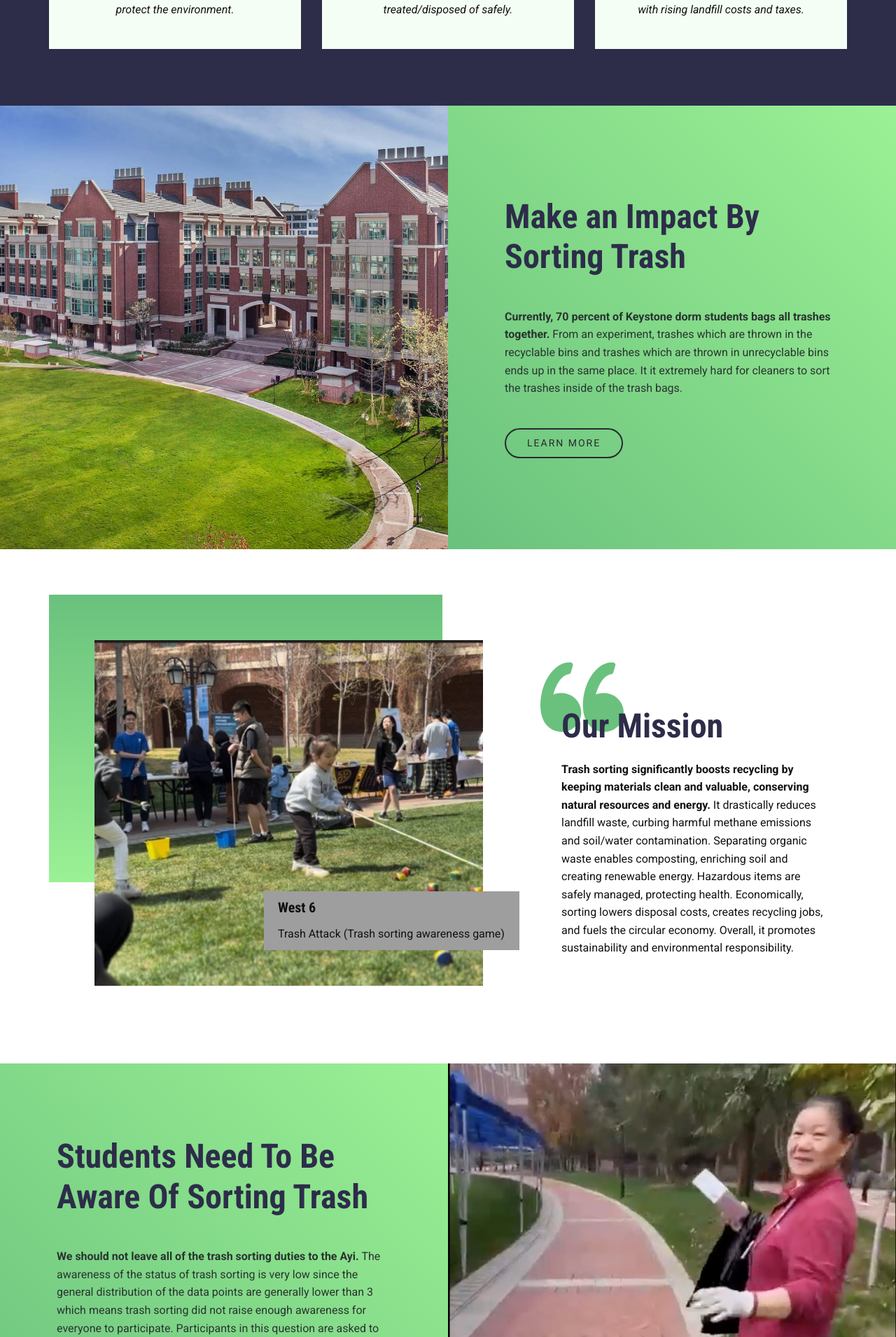
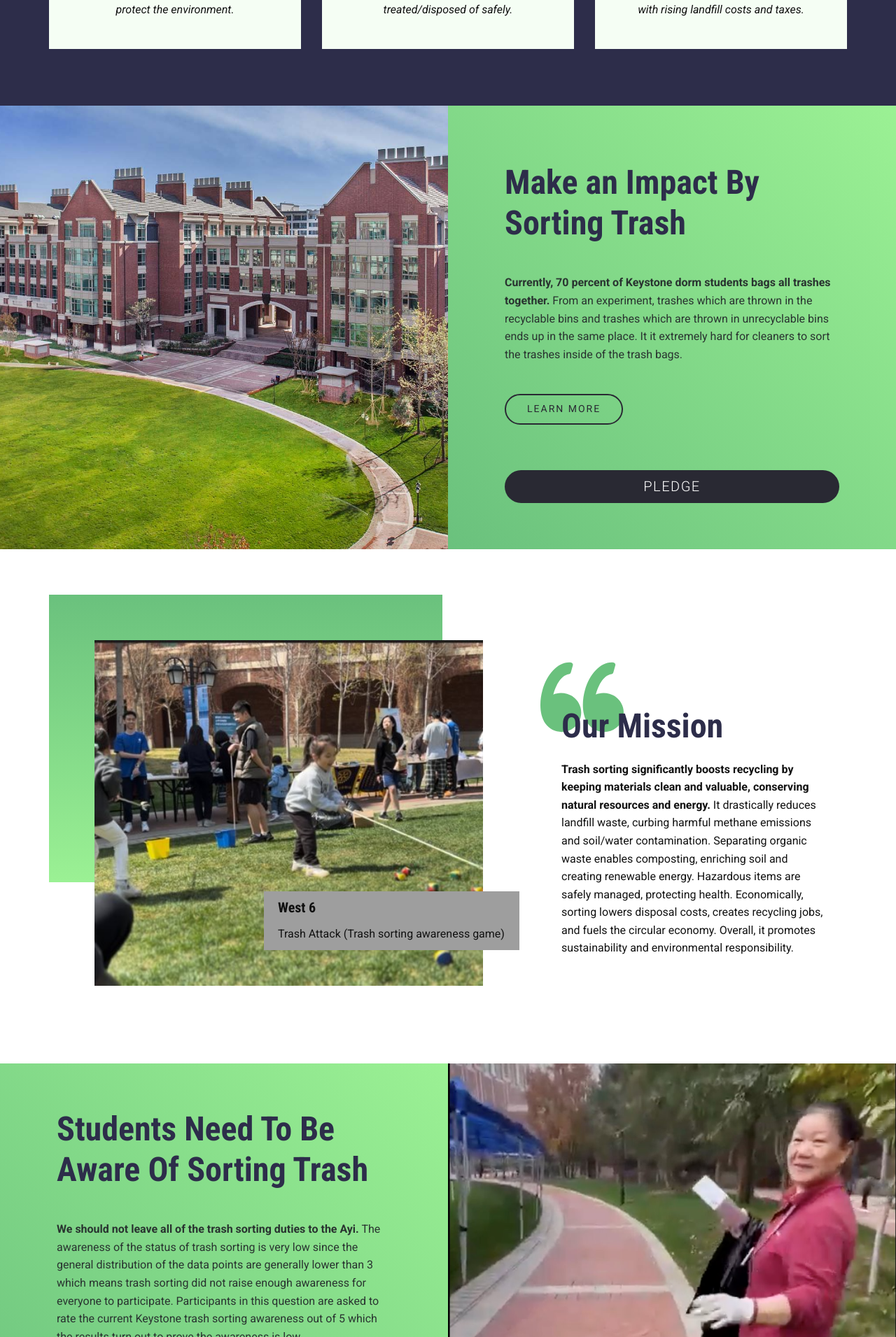
Before and after one commit to hujingwen1025/Keystone-Recycle-Website, a Flask app: page / in a window 1280 px wide. Shown: the part 942-2853 px from the top of the page at 70% size. Run offline with Flask 3, Linux system fonts and the light colour scheme; grey boxes are pictures that could not be loaded.

Commit message:
Updated pledge button
Added pledge button
Minor fixes

```diff
--- a/templates/home.html
+++ b/templates/home.html
@@ -477,7 +477,18 @@
 .u-section-10 .u-text-5 {width: 104px; margin-top: 17px; margin-left: 118px; margin-right: 118px}
 .u-section-10 .u-text-6 {width: 185px; margin-bottom: 17px}
 .u-section-10 .u-text-7 {width: 104px; margin-top: 17px; margin-left: 118px; margin-right: 118px}
-.u-section-10 .u-text-8 {width: 202px} }</style><script type="application/ld+json">{
+.u-section-10 .u-text-8 {width: 202px} }
+.pledgebutton {
+    background-color: #292933;
+    color: white;
+    margin-bottom: 50px;
+    font-size: 20px;
+    border-radius: 35px;
+    border: none;
+    padding: 7.5px;
+    font-weight: 300;
+    letter-spacing: 1.5px;
+}</style><script type="application/ld+json">{
 		"@context": "http://schema.org",
 		"@type": "Organization",
 		"name": "",
@@ -721,8 +732,8 @@
                         <div class="u-container-layout u-valign-middle u-container-layout-2">
                             <h2 class="u-text u-text-1">Make an Impact By Sorting Trash</h2>
                             <p class="u-text u-text-palette-4-dark-3 u-text-2"><b>Currently, 70 percent of Keystone dorm students bags all trashes together.</b> From an experiment, trashes which are thrown in the recyclable bins and trashes which are thrown in unrecyclable bins ends up in the same place. It it extremely hard for cleaners to sort the trashes inside of the trash bags.</p>
-                            <a href="#" class="u-border-2 u-border-palette-5-dark-3 u-btn u-button-style u-btn-1">learn more</a>
-                        </div>
+                            <a onclick="document.getElementById('awaresorting').scrollIntoView({ behavior: 'smooth', block: 'start' });" class="u-border-2 u-border-palette-5-dark-3 u-btn u-button-style u-btn-1">learn more</a>
+<button class="pledgebutton" href="https://forms.office.com/Pages/ResponsePage.aspx?id=_ZA9iCIfM0u67zTIjyNaHRctCS9n6JBKqtQRY8826IhUOFlGTDE4OFY3NDU1WFNUUTI4VDVQNjNZOS4u&r4a2929cc30ea4dd1b5f19d197ab90c37=%22I%20Pledge%22">PLEDGE</button>                        </div>
                     </div>
                 </div>
             </div>
@@ -790,15 +801,15 @@
                 </div>
             </div>
         </div></section>
-    <section class="u-clearfix u-section-6" id="carousel_1dbf"><div class="u-clearfix u-expanded-width u-layout-wrap u-layout-wrap-1">
+    <section class="u-clearfix u-section-6" id="carousel_1dbf"><div class="u-clearfix u-expanded-width u-layout-wrap u-layout-wrap-1" id="awaresorting">
             <div class="u-gutter-0 u-layout">
                 <div class="u-layout-row">
                     <div class="u-container-style u-gradient u-layout-cell u-left-cell u-size-30 u-layout-cell-1">
                         <div class="u-container-layout u-valign-middle u-container-layout-1">
                             <h2 class="u-text u-text-1">Students Need To Be Aware Of Sorting Trash</h2>
                             <p class="u-text u-text-palette-4-dark-3 u-text-2"><b>We should not leave all of the trash sorting duties to the Ayi.</b> The awareness of the status of trash sorting is very low since the general distribution of the data points are generally lower than 3 which means trash sorting did not raise enough awareness for everyone to participate. Participants in this question are asked to rate the current Keystone trash sorting awareness out of 5 which the results turn out to prove the awareness is low.</p>
-                            <a href="#" class="u-border-2 u-border-palette-5-dark-3 u-btn u-button-style u-btn-1">learn more</a>
-                        </div>
+                            <a onclick="document.getElementById('takeaction').scrollIntoView({ behavior: 'smooth', block: 'start' });" class="u-border-2 u-border-palette-5-dark-3 u-btn u-button-style u-btn-1">learn more</a>
+<button class="pledgebutton" href="https://forms.office.com/Pages/ResponsePage.aspx?id=_ZA9iCIfM0u67zTIjyNaHRctCS9n6JBKqtQRY8826IhUOFlGTDE4OFY3NDU1WFNUUTI4VDVQNjNZOS4u&r4a2929cc30ea4dd1b5f19d197ab90c37=%22I%20Pledge%22">PLEDGE</button>                        </div>
                     </div>
                     <div class="u-align-left-sm u-align-left-xs u-container-style u-image u-layout-cell u-right-cell u-size-30 u-image-1">
                         <div class="u-container-layout"></div>
@@ -862,7 +873,7 @@
                 </div>
             </div>
         </div></section>
-    <section class="u-clearfix u-section-8" id="carousel_59d8"><div class="u-clearfix u-expanded-width u-layout-wrap u-layout-wrap-1">
+    <section class="u-clearfix u-section-8" id="carousel_59d8"><div class="u-clearfix u-expanded-width u-layout-wrap u-layout-wrap-1" id="takeaction">
             <div class="u-gutter-0 u-layout">
                 <div class="u-layout-row">
                     <div class="u-container-style u-image u-layout-cell u-left-cell u-size-30 u-image-1">
@@ -880,13 +891,13 @@
                                 <li>Spread awareness of trash sorting outside of Keystone<br></li>
                             </ol>
                             <p><b>Ayi in Keystone works hard sorting the trash you throw away. Sort your trash to lessen their stress.</b></p>
-                            <a href="#" class="u-border-2 u-border-palette-5-dark-3 u-btn u-button-style u-btn-1">learn more</a>
-                        </div>
+                            <a onclick="document.getElementById('studenttrash').scrollIntoView({ behavior: 'smooth', block: 'start' });" class="u-border-2 u-border-palette-5-dark-3 u-btn u-button-style u-btn-1">learn more</a>
+<button class="pledgebutton" href="https://forms.office.com/Pages/ResponsePage.aspx?id=_ZA9iCIfM0u67zTIjyNaHRctCS9n6JBKqtQRY8826IhUOFlGTDE4OFY3NDU1WFNUUTI4VDVQNjNZOS4u&r4a2929cc30ea4dd1b5f19d197ab90c37=%22I%20Pledge%22">PLEDGE</button>                        </div>
                     </div>
                 </div>
             </div>
         </div></section>
-    <section class="u-clearfix u-section-9" id="sec-513d"><div class="u-clearfix u-sheet u-sheet-1">
+    <section class="u-clearfix u-section-9" id="sec-513d"><div class="u-clearfix u-sheet u-sheet-1" id="studenttrash">
             <div class="u-container-style u-expanded-width-md u-expanded-width-sm u-expanded-width-xs u-group u-group-1">
                 <div class="u-container-layout u-valign-middle u-container-layout-1">
                     <h2 class="u-align-center u-text u-text-1">Students Taking Actions</h2><img src="/static/images/line.png" alt="" class="u-image u-image-default u-image-1" data-image-width="161" data-image-height="12">
@@ -924,7 +935,7 @@
                         </div>
                     </div>
                 </div>
-            </div><a href="#" class="u-border-2 u-border-palette-5-dark-3 u-btn u-button-style u-palette-5-dark-3 u-btn-1">all projects</a>
+            </div><a href="https://forms.office.com/Pages/ResponsePage.aspx?id=_ZA9iCIfM0u67zTIjyNaHRctCS9n6JBKqtQRY8826IhUOFlGTDE4OFY3NDU1WFNUUTI4VDVQNjNZOS4u&r4a2929cc30ea4dd1b5f19d197ab90c37=%22I%20Pledge%22" class="u-border-2 u-border-palette-5-dark-3 u-btn u-button-style u-palette-5-dark-3 u-btn-1">Pledge</a>
         </div></section>
     <section class="u-clearfix u-image u-shading u-section-10" id="sec-3786"><div class="u-expanded-width u-gradient u-shape u-shape-rectangle u-shape-1"></div><div class="u-clearfix u-sheet u-sheet-1">
             <div class="u-clearfix u-expanded-width-lg u-expanded-width-xl u-expanded-width-xs u-gutter-20 u-layout-wrap u-layout-wrap-1">
```
Also changed, not shown: 3 other files.
